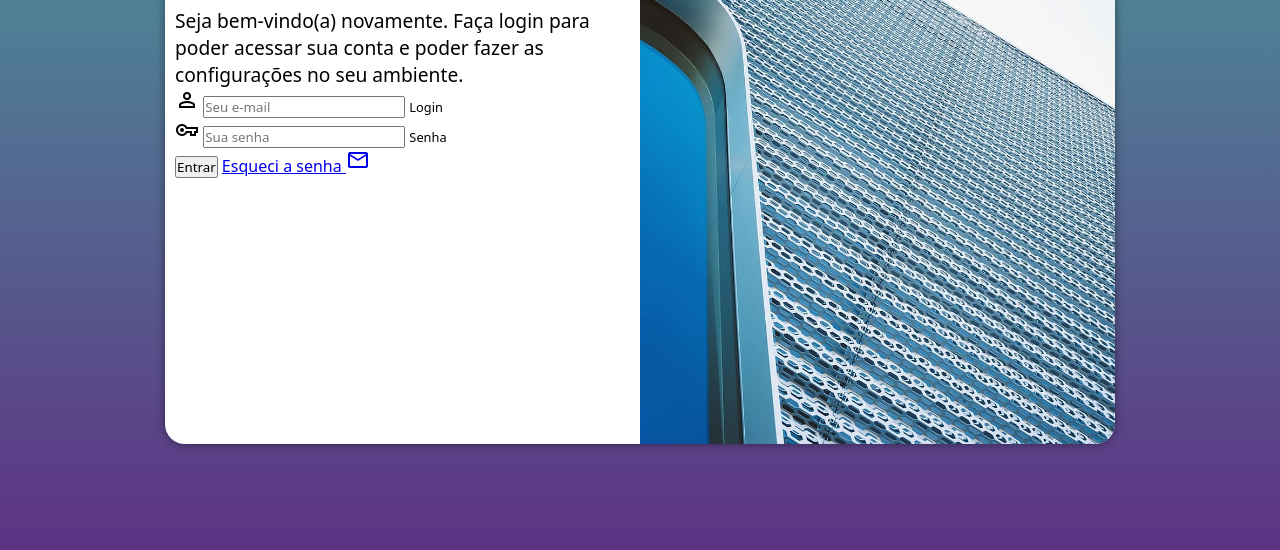
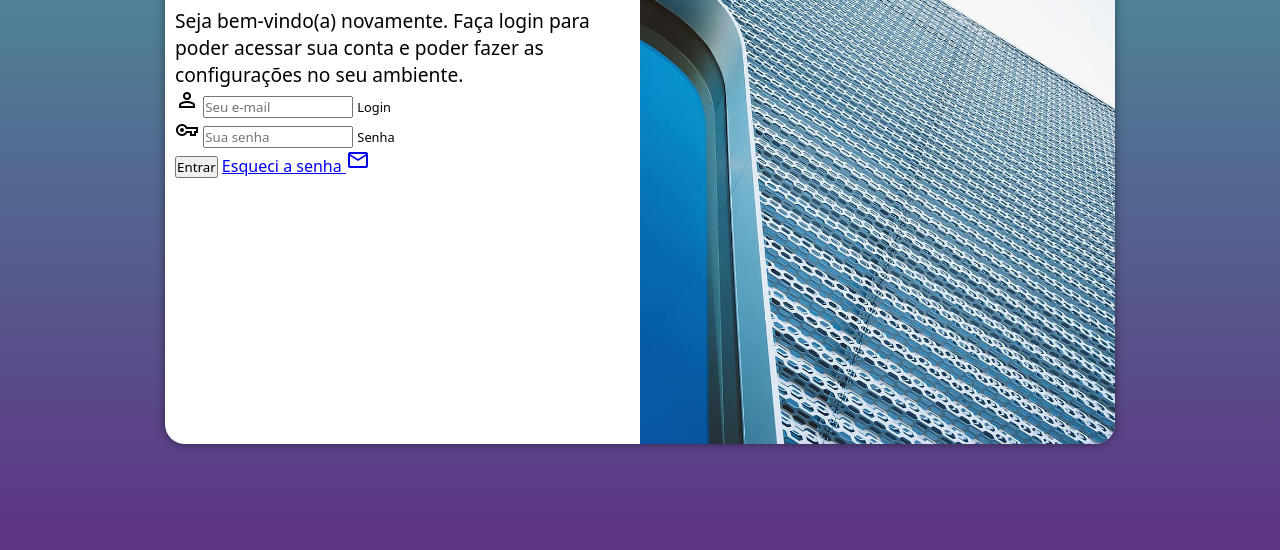
Before and after one commit to mmnc12/projeto-login, a plain HTML site: page index.html in a window 1280 px wide. Shown: the part 206-756 px from the top of the page. Drawn offline with nearby package versions, Linux system fonts and the light colour scheme.

Commit message:
atualizando input

```diff
--- a/estilos/style.css
+++ b/estilos/style.css
@@ -66,3 +66,7 @@ div#formulario > p {
 div#formulario > form > div > label {
   font-size: .8em;
 }
+
+div.campo > input {
+  width: 150px;
+}
```
